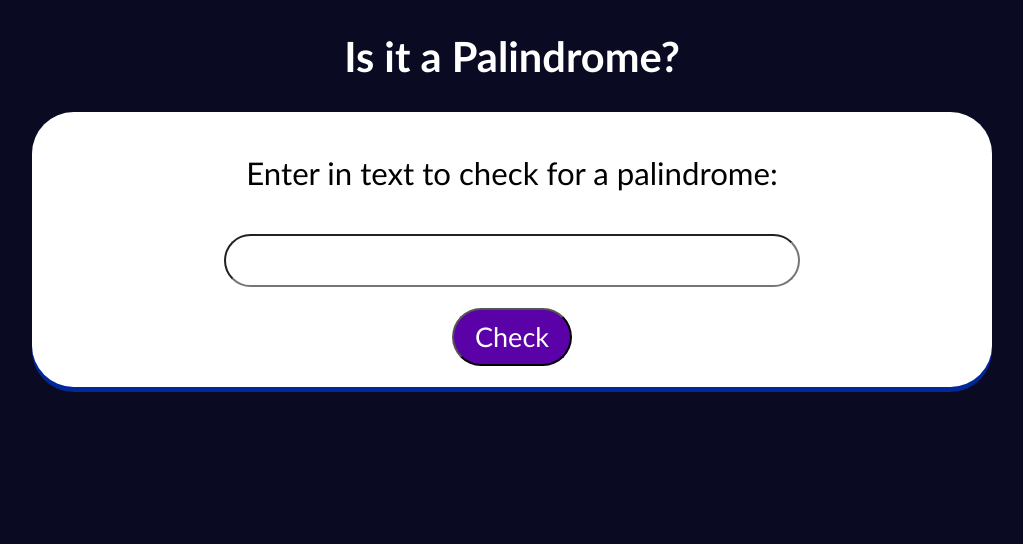
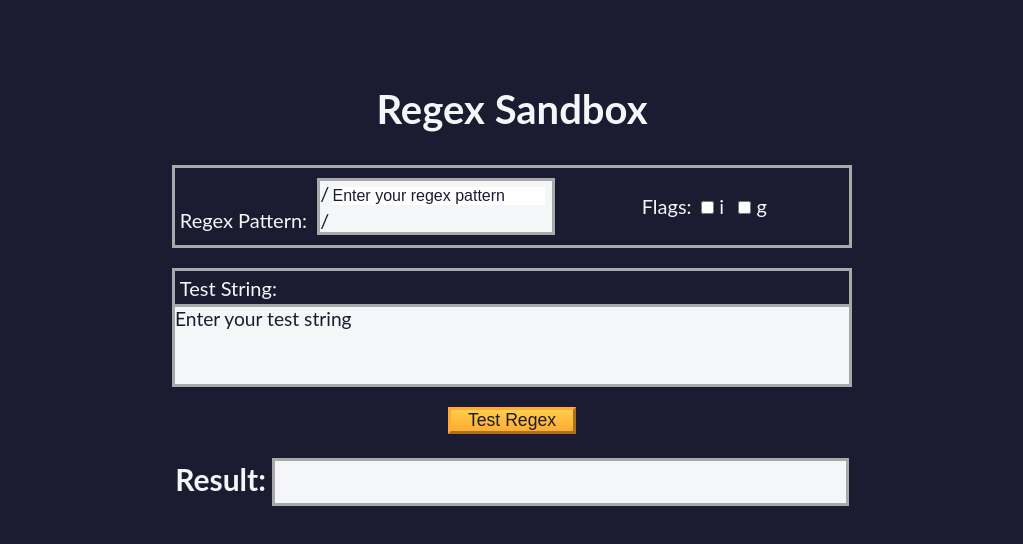
Before and after one commit to 1Keltone1/HTML-CSS-basics, a website: page HTML-Basic.html in a window 1280 px wide. Shown: the whole page, without its empty margins (128-1151 px from the left). Drawn offline with Linux system fonts and the light colour scheme.

Commit message:
RegEx SandBox

```diff
--- a/HTML-Basic.html
+++ b/HTML-Basic.html
@@ -2,22 +2,44 @@
 <html lang="en">
 
 <head>
-    <meta charset="utf-8">
-    <title>Palindrome Checker</title>
+    <meta charset="UTF-8">
+    <meta name="viewport" content="width=device-width, initial-scale=1.0">
     <link rel="stylesheet" href="styles.css">
+    <title>Regex Sandbox</title>
+
 </head>
 
 <body>
-  <div id="container">
-    <h1>Is it a Palindrome?</h1>
-    <div id="input-container">
-      <p>Enter in text to check for a palindrome:</p>
-      <input id="text-input">
-      <button id="check-btn">Check</button>
-    </div>
-  </div>
-  <div id="result"></div>
-  <script src="index.js"></script>
+    <h1>Regex Sandbox</h1>
+    <main>
+        <div id="regex-container">
+            <label for="pattern">Regex Pattern:
+                <div id="pattern-container">/<input type="text" id="pattern" name="pattern"
+                        placeholder="Enter your regex pattern">/</div>
+            </label>
+            <div id="flags-container">
+                <p>Flags: </p>
+                <label for="i">
+                    <input type="checkbox" name="flags" id="i"> i
+                </label>
+                <label for="g">
+                    <input type="checkbox" name="flags" id="g"> g
+                </label>
+            </div>
+        </div>
+        <div id="test-container">
+            <p>Test String:</p>
+            <div id="test-string" placeholder="Enter your test string" contenteditable="true"></div>
+        </div>
+        <button class="btn" id="test-btn" type="button">Test Regex</button>
+        <div id="result-container">
+            <h2>Result:</h2>
+            <p id="result">
+            </p>
+        </div>
+
+    </main>
+    <script src="index.js"></script>
 </body>
 
 </html>
--- a/index.js
+++ b/index.js
@@ -1,22 +1,53 @@
-const btn = document.getElementById("check-btn");
-const input = document.getElementById("text-input");
-const regex = /[^a-zA-Z0-9]/g;
-const result = document.getElementById("result");
+const regexPattern = document.getElementById("pattern");
+const stringToTest = document.getElementById("test-string");
+const testButton = document.getElementById("test-btn");
+const testResult = document.getElementById("result");
+const caseInsensitiveFlag = document.getElementById("i");
+const globalFlag = document.getElementById("g");
 
-function showResult() {
-  if (input.value === "") {
-    alert("Please input a value");
+function getFlags() {
+  let result = '';
+  if (caseInsensitiveFlag.checked) {
+    result += 'i';
+  }
+  if (globalFlag.checked) {
+    result += 'g';
+  }
+  return result;
+}
+
+
+function regexMatch() {
+  const regex = new RegExp(regexPattern.value, getFlags());
+  let testString = stringToTest.textContent;
+  let funcResult = ''
+
+  if (regex.global) {
+    const resultArr = Array.from(testString.matchAll(regex));
+    if (resultArr.length > 0) {
+      testString = testString.replaceAll(regex, `<span class="highlight">$&</span>`);
+      const func = [];
+      for (const el of resultArr) {
+        if (typeof el[0] === 'string') {
+          func.push(el[0]);
+        }
+      }
+      funcResult = func.join(", ");
+      stringToTest.innerHTML = testString;
+      testResult.textContent = funcResult;
+    }
   } else {
-    const str = input.value.toLowerCase().replace(regex, "");
-    const reversed = str.split("").reverse().join("");
-    if (str === reversed) {
-      result.textContent = `${input.value} is a palindrome`;
-      result.style.display = "flex";
-    } else {
-      result.textContent = `${input.value} is not a palindrome`;
-      result.style.display = "flex";
+    const resultArr = testString.match(regex);
+    if (resultArr !== null) {
+      testString = testString.replace(regex, `<span class="highlight">$&</span>`);
+      funcResult = resultArr[0];
     }
+    stringToTest.innerHTML = testString;
+    testResult.textContent = funcResult;
+  }
+  if (testResult.textContent === '') {
+    testResult.textContent = "no match";
   }
 }
 
-btn.addEventListener("click", showResult);
+testButton.addEventListener("click", regexMatch);
--- a/styles.css
+++ b/styles.css
@@ -1,83 +1,153 @@
-* {
-  box-sizing: border-box;
-  margin: 0;
-  padding: 0;
-  color: white;
-  font-size: 1.3rem;
-  font-family: 'Gill Sans', 'Gill Sans MT', Calibri, 'Trebuchet MS', sans-serif;
+*,
+*::before,
+*::after {
+    box-sizing: border-box;
+    margin: 0;
+    padding: 0;
+}
+
+:root {
+    --dark-grey: #1b1b32;
+    --light-grey: #f5f6f7;
+    --golden-yellow: #fecc4c;
+    --yellow: #ffcc4c;
+    --gold: #feac32;
+    --orange: #ffac33;
+    --dark-orange: #f89808;
+    --border: 0.2rem solid darkgrey;
+    --padding: 0.3rem;
 }
 
 body {
-  width: 100%;
-  display: flex;
-  align-items: center;
-  justify-content: center;
-  background-color: #0a0a23;
-  flex-direction: column;
-}
-
-#check-btn {
-  border-radius: 1.5rem;
-  background-color: #5a01a7;
-  margin: 1rem 1.5rem;
-  padding: 0.5rem 1rem;
-}
-
-#check-btn:hover {
-  cursor: pointer;
-}
-
-#input-container {
-  background-color: #FFF;
-  display: flex;
-  align-items: center;
-  flex-direction: column;
-  color: #000;
-  font-size: 1rem;
-  border-radius: 2rem;
-  width: 75%;
-  margin: 0 auto;
-  box-shadow: 0 5px #012898;
-}
-
-#input-container p {
-  color: #000;
-  margin: 2rem;
-  font-size: 1.5em;
+    background-color: var(--dark-grey);
+    color: var(--light-grey);
+    font-size: 20px;
+    font-family: "Lato", Helvetica, Arial, sans-serif;
+    padding: 5px;
 }
 
 h1 {
-  font-size: 2rem;
-  margin: 1.5rem 0;
-  width: 100%;
-  text-align: center;
+    margin: 5rem auto 2rem;
+    text-align: center;
 }
 
-#container {
-  width: 100%;
+p {
+    padding: var(--padding);
 }
 
-#text-input {
-  color: #000;
-  width: 60%;
-  border-radius: 1.5rem;
-  padding: 0.4rem;
+#regex-container {
+    max-width: 680px;
+    margin: 20px auto;
+    display: flex;
+    justify-content: center;
+    align-items: center;
+    border: var(--border);
+}
+
+#regex-container>label {
+    padding: var(--padding);
+    flex: 1 1 auto;
+}
+
+#pattern-container {
+    display: inline-block;
+    color: var(--dark-grey);
+    background-color: var(--light-grey);
+    margin: 5px;
+    border: var(--border);
+}
+
+#pattern {
+    margin: 0.2rem;
+    border: 0;
+    font-size: 1rem;
+    width: calc(100% - 1.2rem);
+}
+
+#pattern:focus {
+    outline: none;
+}
+
+#flags-container {
+    display: flex;
+    align-items: center;
+    flex: 1 1 auto;
+}
+
+#flags-container>label {
+    padding: var(--padding);
+    margin-right: 0.3rem;
+}
+
+#test-container {
+    max-width: 680px;
+    margin: 20px auto;
+    display: flex;
+    flex-direction: column;
+    flex: 0 0 auto;
+    border: var(--border);
+}
+
+#test-string {
+    background-color: var(--light-grey);
+    min-height: 5rem;
+    color: var(--dark-grey);
+    border-top: var(--border);
+    font-size: 1.2rem;
+}
+
+[contenteditable=true]:empty:before {
+    content: attr(placeholder);
+    pointer-events: none;
+    color: var(--dark-grey);
+}
+
+::placeholder {
+    color: var(--dark-grey);
+}
+
+
+button {
+    display: block;
+    cursor: pointer;
+    width: 8rem;
+    margin: 0.2rem auto;
+    color: var(--dark-grey);
+    background-color: var(--gold);
+    background-image: linear-gradient(var(--golden-yellow), var(--orange));
+    border-color: var(--gold);
+    border-width: 0.2rem;
+    font-size: 1.1rem;
+}
+
+.btn:hover {
+    background-image: linear-gradient(var(--yellow), var(--dark-orange));
+}
+
+#result-container {
+    max-width: 680px;
+    margin: 20px auto;
+    display: flex;
+    justify-content: center;
+    align-items: center;
+}
+
+h2 {
+    align-self: flex-start;
+    margin: 0.4rem 0.2rem 0.2rem;
+    flex: 0 1 auto;
 }
 
 #result {
-  background-color: #FFF;
-  display: none;
-  align-items: center;
-  flex-direction: column;
-  color: #000;
-  font-size: 1.5rem;
-  border-radius: 2rem;
-  width: 75%;
-  margin: 0 auto;
-  box-shadow: 0 5px #012898;
-  height: 20vh;
-  width: 60%;
-  margin: 1.5rem 0;
-  text-align: center;
-  justify-content: center;
+    color: var(--dark-grey);
+    background-color: var(--light-grey);
+    font-size: 1.5rem;
+    flex: 1 1 auto;
+    margin: 0.2rem;
+    border: var(--border);
+    min-height: 3rem;
 }
+
+.highlight {
+    background-color: lightgreen;
+}
```
